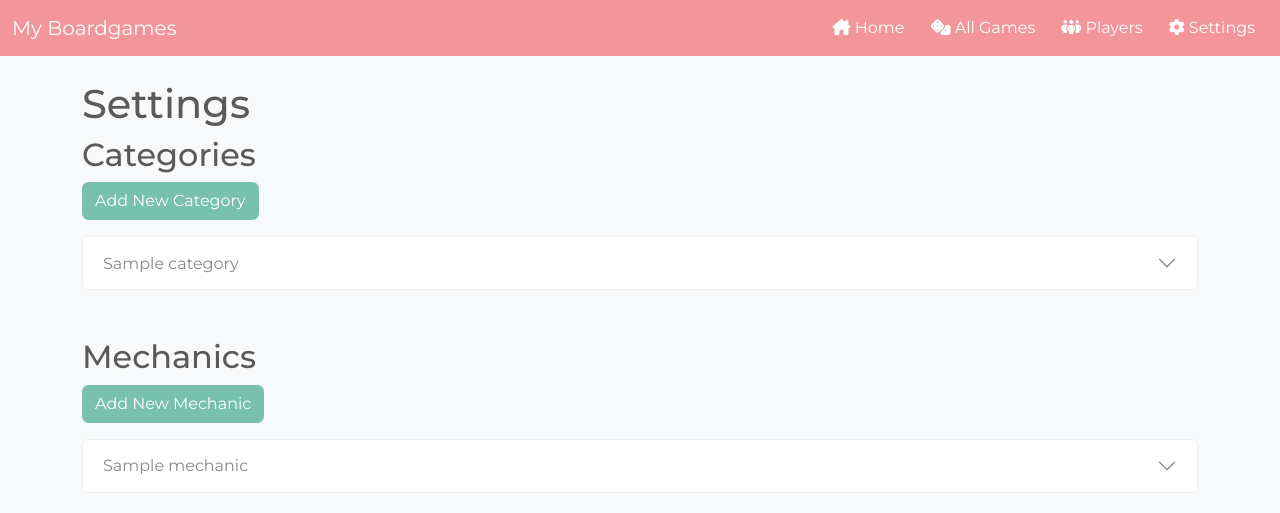
After one commit to MagUsagi/boardgame_recorder, a Django app: page /settings/ in a window 1280 px wide. The commit adds this page. Shown: the top 513 px of the page. Run offline with Django 5.2, Linux system fonts and the light colour scheme; tables that the repository leaves empty hold one stand-in row (values such as "Sample post"); some libraries are stand-ins or nearby versions.

Commit message:
Add stats display to player pages. Create settings page with category and mechanic management (add, edit, delete).

```diff
--- a/boardgames/forms.py
+++ b/boardgames/forms.py
@@ -120,3 +120,15 @@ class PlayerForm(forms.ModelForm):
     class Meta:
         model = Player
         fields = ['name']
+
+class CategoryForm(forms.ModelForm):
+
+    class Meta:
+        model = Category
+        fields = ['name', 'description']
+
+class MechanicForm(forms.ModelForm):
+
+    class Meta:
+        model = Mechanic
+        fields = ['name', 'description']
--- a/boardgames/templates/boardgames/base.html
+++ b/boardgames/templates/boardgames/base.html
@@ -57,8 +57,8 @@
                             <i class="fa-solid fa-people-group"></i>&nbsp;Players</a>
                     </li>
                     <li class="nav-item">
-                        <a class="btn btn-alert navbar-btn text-white" href="{% url 'records' %}">
-                            <i class="fa-solid fa-file-signature"></i>&nbsp;Records</a>
+                        <a class="btn btn-alert navbar-btn text-white" href="{% url 'settings' %}">
+                            <i class="fa-solid fa-gear"></i>&nbsp;Settings</a>
                     </li>
                 </ul>
             </div>
--- a/boardgames/templates/boardgames/game_detail.html
+++ b/boardgames/templates/boardgames/game_detail.html
@@ -94,6 +94,8 @@
                 </ul>
             </div>
         </div>
+
+        <br>
 
         <div>
             <strong>Description:</strong><br>
--- /dev/null
+++ b/boardgames/templates/boardgames/modals/category_modal.html
@@ -0,0 +1,72 @@
+{% load crispy_forms_tags %}
+
+<!-- Add Category Modal -->
+<div class="modal fade" id="addCategoryModal" tabindex="-1" aria-labelledby="addCategoryModalLabel" aria-hidden="true">
+    <div class="modal-dialog">
+        <div class="modal-content">
+            <div class="modal-header">
+                <h5 class="modal-title" id="addCategoryModalLabel">Add Category</h5>
+                <button type="button" class="btn-close" data-bs-dismiss="modal" aria-label="Close"></button>
+            </div>
+            <form method="POST" action="{% url 'add_category' %}">
+                {% csrf_token %}
+                <div class="modal-body">
+                    {{ category_form|crispy }}
+                </div>
+                <div class="modal-footer">
+                    <button type="button" class="btn btn-secondary" data-bs-dismiss="modal">Close</button>
+                    <button type="submit" class="btn btn-primary">Save Category</button>
+                </div>
+            </form>
+        </div>
+    </div>
+</div>
+
+<!-- Edit Category Modal -->
+<div class="modal fade" id="editCategoryModal{{ category.id }}" tabindex="-1" aria-labelledby="editCategoryModalLabel{{ category.id }}" aria-hidden="true">
+    <div class="modal-dialog">
+        <div class="modal-content">
+            <div class="modal-header">
+                <h5 class="modal-title" id="editCategoryModalLabel{{ category.id }}">Edit Category</h5>
+                <button type="button" class="btn-close" data-bs-dismiss="modal" aria-label="Close"></button>
+            </div>
+            <form method="POST" action="{% url 'edit_category' category.id %}">
+                {% csrf_token %}
+                <div class="modal-body">
+                    <label for="editCategoryName{{ category.id }}">Category Name</label>
+                    <input type="text" class="form-control" id="editCategoryName{{ category.id }}" name="name" value="{{ category.name }}" required>
+
+                    <label for="editCategoryDescription{{ category.id }}">Description</label>
+                    <textarea class="form-control" id="editCategoryDescription{{ category.id }}" name="description">{{ category.description }}</textarea>
+                </div>
+                <div class="modal-footer">
+                    <button type="button" class="btn btn-secondary" data-bs-dismiss="modal">Close</button>
+                    <button type="submit" class="btn btn-primary">Update Category</button>
+                </div>
+            </form>
+        </div>
+    </div>
+</div>
+
+<!-- Delete Category Modal -->
+<div class="modal fade" id="deleteCategoryModal{{ category.id }}" tabindex="-1" aria-labelledby="deleteCategoryModalLabel{{ category.id }}" aria-hidden="true">
+    <div class="modal-dialog">
+        <div class="modal-content">
+            <div class="modal-header">
+                <h5 class="modal-title" id="deleteCategoryModalLabel{{ category.id }}">Delete Category</h5>
+                <button type="button" class="btn-close" data-bs-dismiss="modal" aria-label="Close"></button>
+            </div>
+            <form method="POST" action="{% url 'delete_category' %}">
+                {% csrf_token %}
+                <input type="hidden" name="category_id" value="{{ category.id }}">
+                <div class="modal-body">
+                    <p>Are you sure you want to delete <strong>{{ category.name }}</strong>?</p>
+                </div>
+                <div class="modal-footer">
+                    <button type="button" class="btn btn-secondary" data-bs-dismiss="modal">Cancel</button>
+                    <button type="submit" class="btn btn-danger">Delete</button>
+                </div>
+            </form>
+        </div>
+    </div>
+</div>
--- /dev/null
+++ b/boardgames/templates/boardgames/modals/mechanic_modal.html
@@ -0,0 +1,73 @@
+{% load crispy_forms_tags %}
+
+<!-- Add Mechanic Modal -->
+<div class="modal fade" id="addMechanicModal" tabindex="-1" aria-labelledby="addMechanicModalLabel" aria-hidden="true">
+    <div class="modal-dialog">
+        <div class="modal-content">
+            <div class="modal-header">
+                <h5 class="modal-title" id="addMechanicModalLabel">Add Mechanic</h5>
+                <button type="button" class="btn-close" data-bs-dismiss="modal" aria-label="Close"></button>
+            </div>
+            <form method="POST" action="{% url 'add_mechanic' %}">
+                {% csrf_token %}
+                <div class="modal-body">
+                    {{ mechanic_form|crispy }}
+                </div>
+                <div class="modal-footer">
+                    <button type="button" class="btn btn-secondary" data-bs-dismiss="modal">Close</button>
+                    <button type="submit" class="btn btn-primary">Save Mechanic</button>
+                </div>
+            </form>
+        </div>
+    </div>
+</div>
+
+<!-- Edit Mechanic Modal -->
+<div class="modal fade" id="editMechanicModal{{ mechanic.id }}" tabindex="-1" aria-labelledby="editMechanicModalLabel{{ mechanic.id }}" aria-hidden="true">
+    <div class="modal-dialog">
+        <div class="modal-content">
+            <div class="modal-header">
+                <h5 class="modal-title" id="editMechanicModalLabel{{ mechanic.id }}">Edit Mechanic</h5>
+                <button type="button" class="btn-close" data-bs-dismiss="modal" aria-label="Close"></button>
+            </div>
+            <form method="POST" action="{% url 'edit_mechanic' mechanic.id %}">
+                {% csrf_token %}
+
+                <div class="modal-body">
+                    <label for="editMechanicName{{ mechanic.id }}">Mechanic Name</label>
+                    <input type="text" class="form-control" id="editMechanicName{{ mechanic.id }}" name="name" value="{{ mechanic.name }}" required>
+
+                    <label for="editMechanicDescription{{ mechanic.id }}">Description</label>
+                    <textarea class="form-control" id="editMechanicDescription{{ mechanic.id }}" name="description">{{ mechanic.description }}</textarea>
+                </div>
+                <div class="modal-footer">
+                    <button type="button" class="btn btn-secondary" data-bs-dismiss="modal">Close</button>
+                    <button type="submit" class="btn btn-primary">Update Mechanic</button>
+                </div>
+            </form>
+        </div>
+    </div>
+</div>
+
+<!-- Delete Mechanic Modal -->
+<div class="modal fade" id="deleteMechanicModal{{ mechanic.id }}" tabindex="-1" aria-labelledby="deleteMechanicModalLabel{{ mechanic.id }}" aria-hidden="true">
+    <div class="modal-dialog">
+        <div class="modal-content">
+            <div class="modal-header">
+                <h5 class="modal-title" id="deleteMechanicModalLabel{{ mechanic.id }}">Delete Mechanic</h5>
+                <button type="button" class="btn-close" data-bs-dismiss="modal" aria-label="Close"></button>
+            </div>
+            <form method="POST" action="{% url 'delete_mechanic' %}">
+                {% csrf_token %}
+                <input type="hidden" name="mechanic_id" value="{{ mechanic.id }}">
+                <div class="modal-body">
+                    <p>Are you sure you want to delete <strong>{{ mechanic.name }}</strong>?</p>
+                </div>
+                <div class="modal-footer">
+                    <button type="button" class="btn btn-secondary" data-bs-dismiss="modal">Cancel</button>
+                    <button type="submit" class="btn btn-danger">Delete</button>
+                </div>
+            </form>
+        </div>
+    </div>
+</div>
--- /dev/null
+++ b/boardgames/templates/boardgames/settings.html
@@ -0,0 +1,82 @@
+
+{% extends "./base.html" %}
+
+{% load crispy_forms_tags %}
+
+{% load static %}
+
+{% block content %}
+<h1>Settings</h1>
+
+<!-- Categories Section -->
+<div class="mb-5">
+    <h2>Categories</h2>
+    <button class="btn btn-primary mb-3" data-bs-toggle="modal" data-bs-target="#addCategoryModal">Add New Category</button>
+
+    <div class="accordion" id="categoryAccordion">
+        {% for category in categories %}
+            <div class="accordion-item">
+                <h2 class="accordion-header" id="headingCategory{{ category.id }}">
+                    <button class="accordion-button collapsed" type="button" data-bs-toggle="collapse" data-bs-target="#collapseCategory{{ category.id }}">
+                        {{ category.name }}
+                    </button>
+                </h2>
+                <div id="collapseCategory{{ category.id }}" class="accordion-collapse collapse" data-bs-parent="#categoryAccordion">
+                    <div class="accordion-body">
+                        <p><strong>Description:</strong><br>
+                             {{ category.description }}
+                        </p>
+                        <div class="d-flex justify-content-end gap-2 mt-3">
+                            <button class="btn btn-primary" data-bs-toggle="modal" data-bs-target="#editCategoryModal{{ category.id }}">Edit</button>
+                            <button class="btn btn-danger" data-bs-toggle="modal" data-bs-target="#deleteCategoryModal{{ category.id }}">Delete</button>
+                        </div>
+                    </div>
+                </div>
+            </div>
+        {% empty %}
+            <p>No categories available.</p>
+        {% endfor %}
+    </div>
+</div>
+
+<!-- Mechanics Section -->
+<div>
+    <h2>Mechanics</h2>
+    <button class="btn btn-primary mb-3" data-bs-toggle="modal" data-bs-target="#addMechanicModal">Add New Mechanic</button>
+
+    <div class="accordion" id="mechanicAccordion">
+        {% for mechanic in mechanics %}
+            <div class="accordion-item">
+                <h2 class="accordion-header" id="headingMechanic{{ mechanic.id }}">
+                    <button class="accordion-button collapsed" type="button" data-bs-toggle="collapse" data-bs-target="#collapseMechanic{{ mechanic.id }}">
+                        {{ mechanic.name }}
+                    </button>
+                </h2>
+                <div id="collapseMechanic{{ mechanic.id }}" class="accordion-collapse collapse" data-bs-parent="#mechanicAccordion">
+                    <div class="accordion-body">
+                        <p><strong>Description:</strong><br>
+                            {{ mechanic.description }}
+                        </p>
+                        <div class="d-flex justify-content-end gap-2 mt-3">
+                            <button class="btn btn-primary" data-bs-toggle="modal" data-bs-target="#editMechanicModal{{ mechanic.id }}">Edit</button>
+                            <button class="btn btn-danger" data-bs-toggle="modal" data-bs-target="#deleteMechanicModal{{ mechanic.id }}">Delete</button>
+                        </div>
+                    </div>
+                </div>
+            </div>
+        {% empty %}
+            <p>No mechanics available.</p>
+        {% endfor %}
+    </div>
+</div>
+
+<!-- Modal -->
+{% for category in categories %}
+    {% include 'boardgames/modals/category_modal.html' with category=category %}
+{% endfor %}
+
+{% for mechanic in mechanics %}
+{% include 'boardgames/modals/mechanic_modal.html' with mechanic=mechanic %}
+{% endfor %}
+
+{% endblock %}
--- a/boardgames/urls.py
+++ b/boardgames/urls.py
@@ -16,7 +16,13 @@ urlpatterns = [
     path('history/<int:history_id>/delete/', views.delete_history, name='delete_history'),
     path('players/', views.players, name='players'),
     path('add_player/', views.add_player, name='add_player'),
-    path('records/', views.records, name='records'),
+    path('settings/', views.settings, name='settings'),
+    path('add_category/', views.add_category, name='add_category'),
+    path('edit_category/<int:category_id>/', views.edit_category, name='edit_category'),
+    path('delete_category/', views.delete_category, name='delete_category'),
+    path('add_mechanic/', views.add_mechanic, name='add_mechanic'),
+    path('edit_mechanic/<int:mechanic_id>/', views.edit_mechanic, name='edit_mechanic'),
+    path('delete_mechanic/', views.delete_mechanic, name='delete_mechanic'),
 ]
 
 if settings.DEBUG:
--- a/boardgames/views.py
+++ b/boardgames/views.py
@@ -1,13 +1,14 @@
 from django.shortcuts import render, redirect, get_object_or_404
-from .models import Game, History, Expansion, Result, Player
-from .forms import GameForm, HistoryForm, ResultFormSet, PlayerForm
+from .models import Game, History, Expansion, Result, Player, Category, Mechanic
+from .forms import GameForm, HistoryForm, ResultFormSet, PlayerForm, CategoryForm, MechanicForm
 from django.http import JsonResponse, HttpResponseRedirect
 from django.contrib import messages
 from django.core.paginator import Paginator
-from django.db.models import Count, Sum
+from django.db.models import Count, Sum, F
 import random
 from datetime import timedelta, date
 from django.urls import reverse
+from django.db.models.functions import Coalesce
 
 # Create your views here.
 
@@ -288,9 +289,32 @@ def delete_game(request, slug):
 
 
 def players(request):
-    players = Player.objects.all()
+    players = Player.objects.annotate(
+        total_games=Count('results__history'),
+        total_wins=Count('results', filter=F('results__is_winner')),
+        total_duration=Coalesce(Sum('results__history__duration'), 0),
+    ).order_by('name')
 
-    return render(request, 'boardgames/players.html', {'players': players})
+    player_stats = []
+    for player in players:
+        win_rate = (player.total_wins / player.total_games * 100) if player.total_games > 0 else 0
+        total_hours = round(player.total_duration / 60, 2)
+
+        favorite_games = (History.objects
+                          .filter(results__player=player)
+                          .values('game__title')
+                          .annotate(game_count=Count('game'))
+                          .order_by('-game_count')[:3])
+
+        player_stats.append({
+            'player': player,
+            'win_rate': round(win_rate, 2),
+            'total_games': player.total_games,
+            'total_hours': total_hours,
+            'favorite_games': favorite_games,
+        })
+
+    return render(request, 'boardgames/players.html', {'player_stats': player_stats})
 
 
 def add_player(request):
@@ -309,5 +333,70 @@ def add_player(request):
     return JsonResponse({'success': False, 'errors': {'non_field_errors': ['Invalid request']}})
 
 
-def records(request):
-    return render(request, 'boardgames/records.html')
+def settings(request):
+    categories = Category.objects.all()
+    category_form = CategoryForm()
+
+    mechanics = Mechanic.objects.all()
+    mechanic_form = MechanicForm()
+
+    return render(request, 'boardgames/settings.html', {
+        'categories': categories,
+        'category_form': category_form,
+        'mechanics': mechanics,
+        'mechanic_form': mechanic_form,
+    })
+
+def add_category(request):
+    if request.method == 'POST':
+        form = CategoryForm(request.POST)
+        if form.is_valid():
+            form.save()
+            messages.success(request, "Category added successfully")
+            return redirect(reverse('settings'))
+    return redirect(reverse('settings'))
+
+def edit_category(request, category_id):
+    category = get_object_or_404(Category, id=category_id)
+    if request.method == 'POST':
+        category.name = request.POST.get('name')
+        category.description = request.POST.get('description')
+        category.save()
+        messages.success(request, "Category updated successfully")
+        return redirect('settings')
+    return render(request, 'boardgames/settings.html', {'categories': Category.objects.all()})
+
+def delete_category(request):
+    if request.method == 'POST':
+        category = get_object_or_404(Category, id=request.POST.get('category_id'))
+        category.delete()
+        messages.error(request, "Category deleted")
+        return redirect(reverse('settings'))
+    return redirect(reverse('settings'))
+
+def add_mechanic(request):
+    if request.method == 'POST':
+        form = MechanicForm(request.POST)
+        if form.is_valid():
+            form.save()
+            messages.success(request, "Mechanic added successfully")
+            return redirect(reverse('settings'))
+    return redirect(reverse('settings'))
+
+def edit_mechanic(request, mechanic_id):
+    mechanic = get_object_or_404(Mechanic, id=mechanic_id)
+    if request.method == 'POST':
+        mechanic.name = request.POST.get('name')
+        mechanic.description = request.POST.get('description')
+        mechanic.save()
+        messages.success(request, "Mechanic updated successfully")
+        return redirect('settings')
+    return render(request, 'boardgames/settings.html', {'mechanics': Mechanic.objects.all()})
+
+def delete_mechanic(request):
+    if request.method == 'POST':
+        mechanic = get_object_or_404(Mechanic, id=request.POST.get('mechanic_id'))
+        mechanic.delete()
+        messages.error(request, "Mechanic deleted")
+        return redirect(reverse('settings'))
+    return redirect(reverse('settings'))
```
Also changed, not shown: boardgames/templates/boardgames/players.html (+27 -5 lines).
